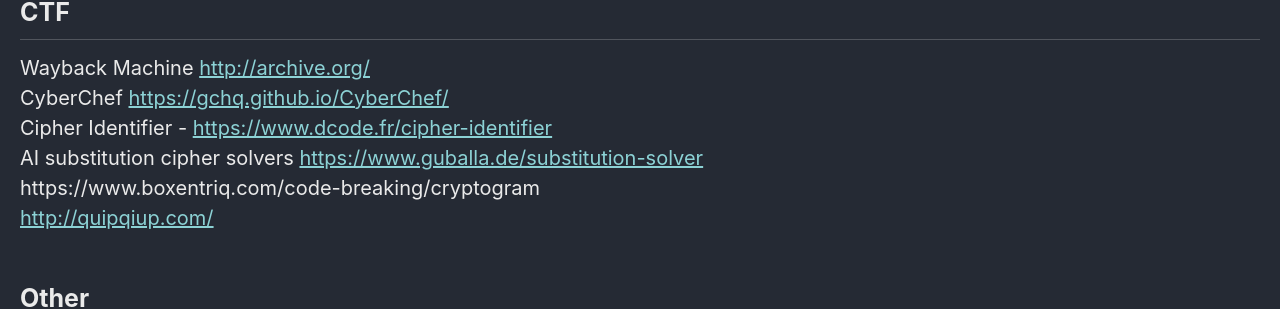
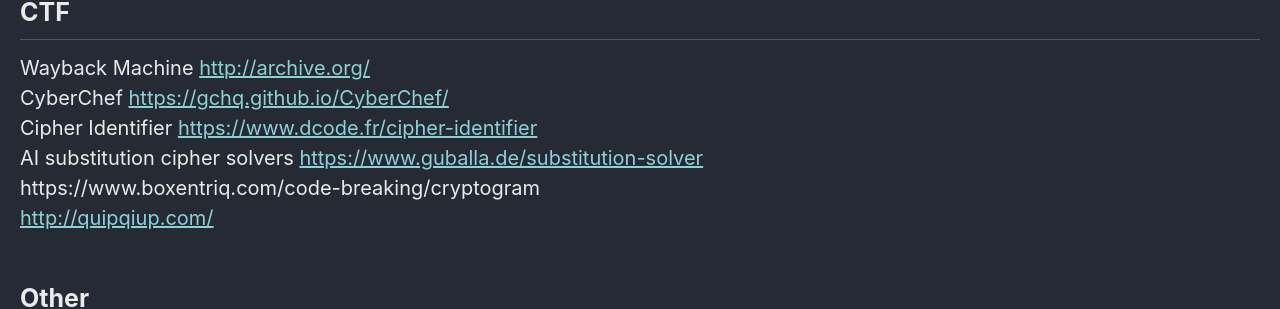
Before and after one commit to Connor-McCartney/Connor-McCartney.github.io, a Jekyll site: the page built from _pages/resources.md, in a window 1280 px wide. Shown: the part 683-992 px from the top of the page. Built offline with Jekyll 4.4.1, drawn with Linux system fonts in a browser that asks for light colours; cached includes are drawn as plain includes.

```diff
--- a/_pages/resources.md
+++ b/_pages/resources.md
@@ -22,7 +22,7 @@ pwntools - CTF framework <https://docs.pwntools.com/en/stable/> <br>
 
 Wayback Machine <http://archive.org/> <br>
 CyberChef <https://gchq.github.io/CyberChef/> <br>
-Cipher Identifier - <https://www.dcode.fr/cipher-identifier> <br>
+Cipher Identifier <https://www.dcode.fr/cipher-identifier> <br>
 AI substitution cipher solvers <https://www.guballa.de/substitution-solver> <br>
 https://www.boxentriq.com/code-breaking/cryptogram <br>
 <http://quipqiup.com/> <br>
```
